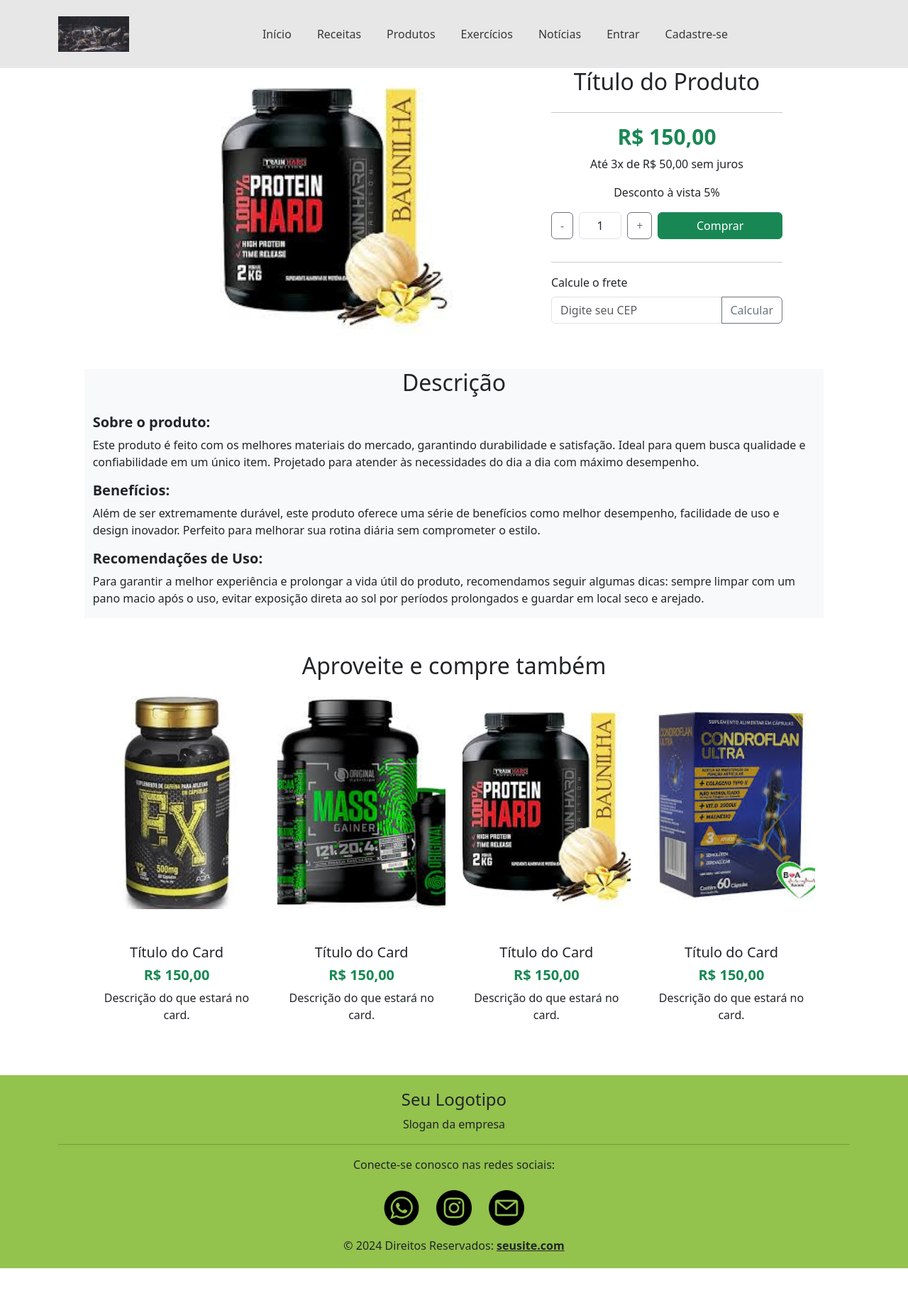
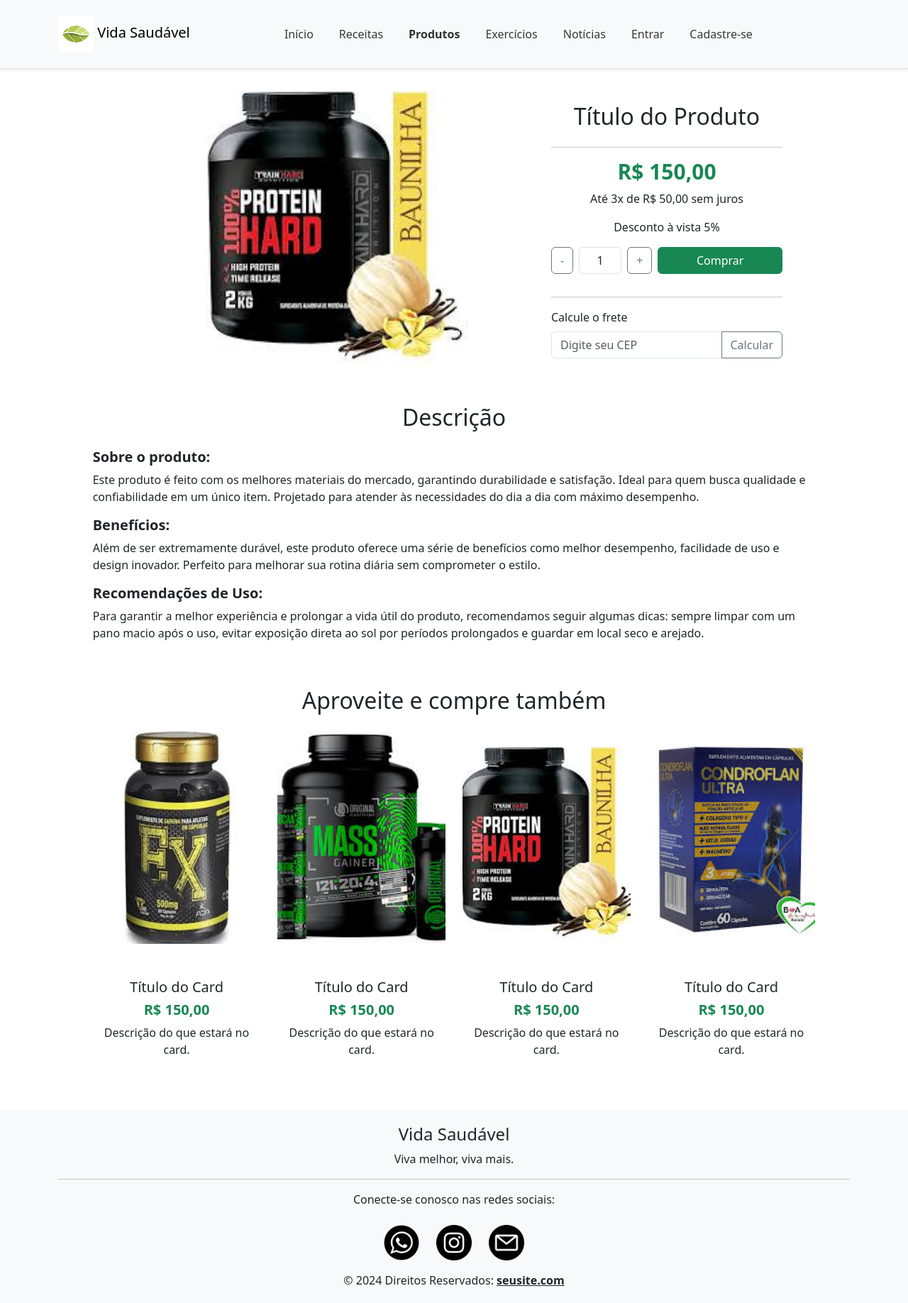
Before and after one commit to DanielZTZ/TCC-SITE, a PHP site: page /produto.html in a window 1280 px wide. Shown: the whole page at 71% size. Before the commit the page ends 1787 px from the top, so only its background shows below. Run offline with PHP 8.4, Linux system fonts and the light colour scheme.

Commit message:
Front End Alterado
Adição de logotipo, alterações no cabeçalho e roda pé.

```diff
--- a/produto.html
+++ b/produto.html
@@ -20,11 +20,12 @@
     </head>
 
     <body>
-        <header class="header">
+        <header class="header bg-light sticky-top border-bottom shadow-sm">
             <div class="container">
                 <nav class="navbar navbar-expand-lg">
                     <a class="navbar-brand" href="#">
-                        <img src="img/lobo3.jpg" alt="Logo" width="100" style="margin-right: 20px;">
+                        <img src="img/logo.png" alt="Logo" style="height: 50px; width: auto; object-fit: contain;">
+                        Vida Saudável
                     </a>
                     <button class="navbar-toggler" type="button" data-bs-toggle="collapse" data-bs-target="#navbarNav" aria-controls="navbarNav" aria-expanded="false" aria-label="Toggle navigation">
                         <span class="navbar-toggler-icon"></span>
@@ -38,7 +39,7 @@
                                 <a class="nav-link" href="#contato">Receitas</a>
                             </li>
                             <li class="nav-item">
-                                <a class="nav-link" href="#sobre">Produtos</a>
+                                <a class="nav-link active" href="produtos.html">Produtos</a>
                             </li>
                             <li class="nav-item">
                                 <a class="nav-link" href="#servicos">Exercícios</a>
@@ -53,6 +54,7 @@
                                 <a class="nav-link" href="#contato">Cadastre-se</a>
                             </li>
                         </ul>
+
                     </div>
                 </nav>
             </div>
@@ -64,7 +66,7 @@
                         <!-- Container da imagem do produto -->
                         <img src="img/suplemento3.jpg" class="img-fluid" alt="Nome do Produto">
                     </div>
-                    <div class="col-lg-4 d-flex flex-column align-items-center max-width-container2">
+                    <div class="col-lg-4 d-flex flex-column align-items-center max-width-container2 mt-5">
                         <!-- Tabela de compra -->
                         <h2>Título do Produto</h2>
 
@@ -97,7 +99,7 @@
                 </div>
 
 
-                <div class="container mt-5 bg-light">
+                <div class="container mt-5">
                     <div class="row">
                         <div class="col-12">
                             <h2 class="text-center mb-4">Descrição</h2>
@@ -182,12 +184,12 @@
 
 
 
-        <footer class="site-footer">
+        <footer class="site-footer bg-light">
             <div class="container">
                 <!-- Parte superior do footer: logotipo e slogan -->
                 <div class="footer-top text-center mb-3">
-                    <h4>Seu Logotipo</h4>
-                    <p>Slogan da empresa</p>
+                    <h4>Vida Saudável</h4>
+                    <p>Viva melhor, viva mais.</p>
                 </div>
 
                 <!-- Linha separadora -->
--- a/stylesproduto.css
+++ b/stylesproduto.css
@@ -51,12 +51,7 @@
 
 /* Nav Bar */
 .header {
-    background-color:#e7e7e7; /* Um verde mais clarinho */
     padding: 10px 0;
-}
-
-.navbar-brand img {
-    max-height: 50px;
 }
 
 .navbar-nav {
@@ -73,6 +68,11 @@
 .nav-link:hover {
     color: white !important; /* Cor ao passar o mouse */
 }
+.nav-link.active {
+    font-weight: bold; /* Estilo para indicar a página atual */
+    color: #333 !important; /* Cor para indicar a página atual */
+    /* Outros estilos desejados */
+}
 
 /* Para garantir que o logo fique à esquerda e os links distribuídos, ajuste a classe .navbar-collapse */
 .collapse.navbar-collapse {
@@ -87,7 +87,6 @@
 }
 
 .site-footer {
-    background-color: #93c24d; /* Ajuste a cor de fundo conforme necessário */
     padding: 20px 0;
 }
 
```
Also changed, not shown: produtos.html (+8 -6 lines), img/chamada-telefonica.png (deleted), img/lobo1.jpg (deleted), img/lobo2.jpg (deleted), img/lobo3.jpg (deleted), img/lobo4.jpg (deleted), img/logo.png (added).
